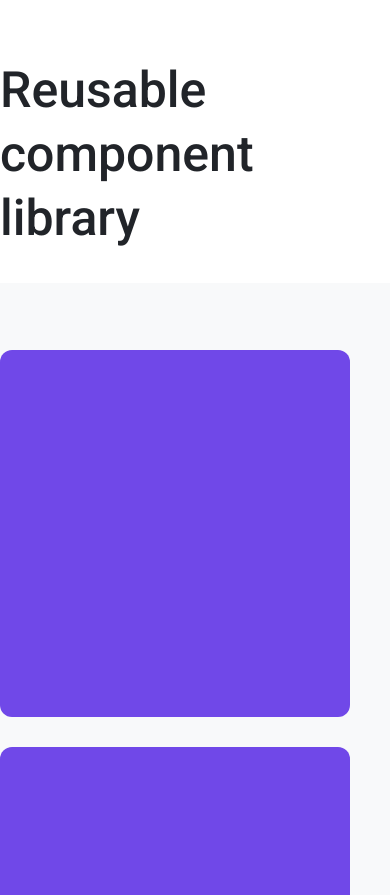
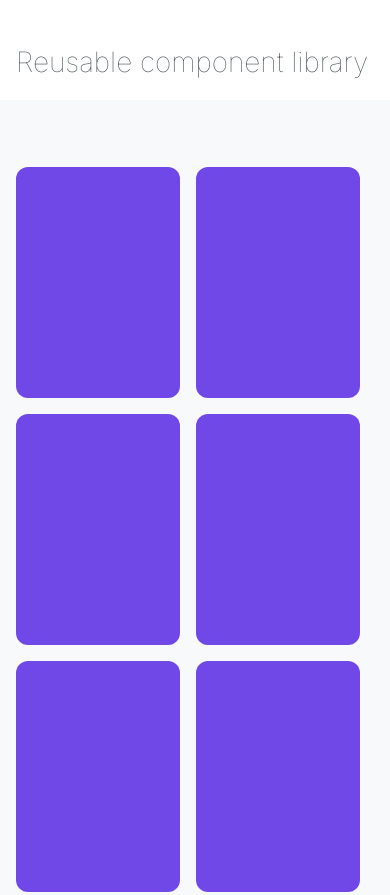
Before and after one commit to js-tasks-ru/htmlcss-20230911-4_kolva-alena, a website: page index.html in a window 390 px wide. Shown: the top 895 px of the page. Drawn offline with Linux system fonts and the light colour scheme.

Commit message:
add media queries

```diff
--- a/components/card/card.css
+++ b/components/card/card.css
@@ -4,3 +4,10 @@
   border-radius: 12px;
   background-color: var(--purple);
 }
+
+@media (max-width: 480px) {
+  .card {
+    width: 164px;
+    height: 231px;
+  }
+}
--- a/components/container/container.css
+++ b/components/container/container.css
@@ -3,3 +3,9 @@
   max-width: 1110px;
   margin: 0 auto;
 }
+
+@media (max-width: 480px) {
+  .container {
+    padding: 0 16px 0 16px;
+  }
+}
--- a/components/footer/footer.css
+++ b/components/footer/footer.css
@@ -1,3 +1,9 @@
+@media (min-width: 320px) and (max-width: 480px) {
+  .footer {
+    display: none;
+  }
+}
+
 .footer {
   padding: 71px 0 136px 0;
   background: #fff;
--- a/components/header/header.css
+++ b/components/header/header.css
@@ -9,3 +9,15 @@
   font-weight: 500;
   line-height: 64px;
 }
+
+@media (max-width: 480px) {
+  .header__title {
+    color: var(--Gray-4, #495057);
+    /* h3 */
+    font-family: Inter;
+    font-size: 28px;
+    font-style: normal;
+    font-weight: 400;
+    line-height: 38px; /* 135.714% */
+  }
+}
--- a/components/preview/preview.css
+++ b/components/preview/preview.css
@@ -7,3 +7,9 @@
   gap: 30px;
   flex-wrap: wrap;
 }
+
+@media (max-width: 480px) {
+  .preview__inner {
+    gap: 16px;
+  }
+}
--- a/index.html
+++ b/index.html
@@ -3,6 +3,7 @@
 <html lang="ru">
   <head>
     <link rel="stylesheet" href="./assets/css/main.css" />
+    <meta name="viewport" content="width=device-width, initial-scale=1.0" />
   </head>
   <body>
     <div class="page">
```
